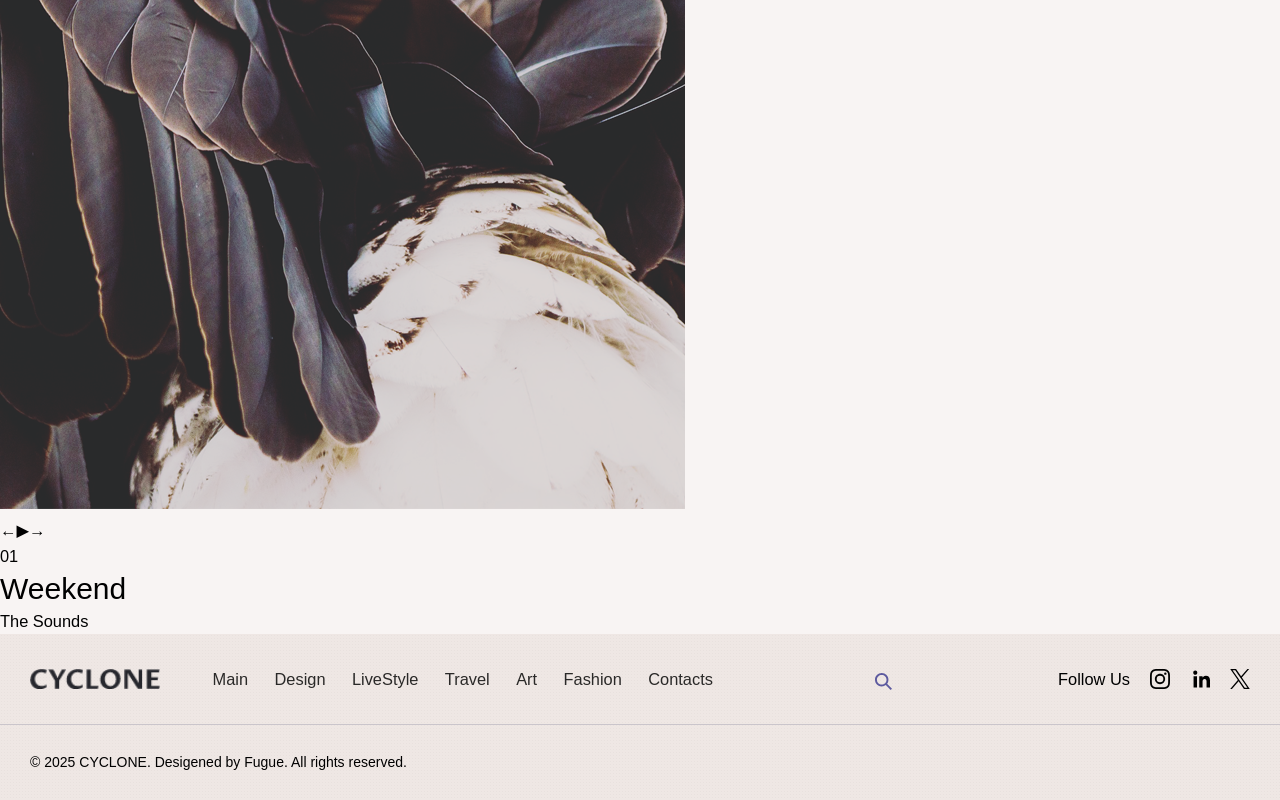
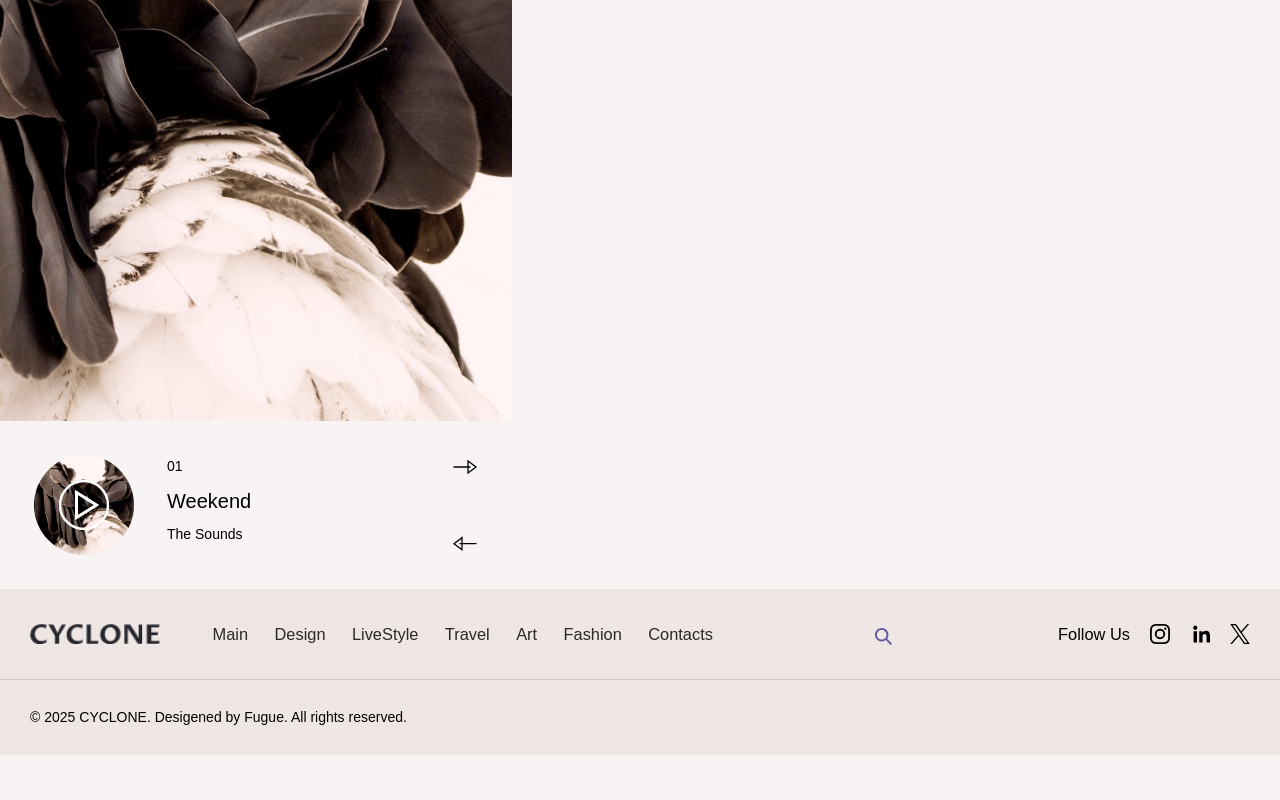
Before and after one commit to nazarenko-by/Cyclone-react, a Next.js app: page / in a window 1280 px wide. Shown: the part 1577-2377 px from the top of the page. After the commit the page ends 2332 px from the top, so only its background shows below. Built offline with nearby package versions, Linux system fonts and the light colour scheme; no server answers; a web font is replaced by a local one.

Commit message:
cyclone react: add sound player

```diff
--- a/src/features/articles/components/ArticleSlider.jsx
+++ b/src/features/articles/components/ArticleSlider.jsx
@@ -12,6 +12,7 @@ import Slide from "@/features/articles/components/Slide"
 import clsx from "clsx"
 
 import { cormorantBoldItalic } from "@/shared/helpers/fonts"
+import ArrowButton from "@/features/ui/ArrowButton"
 
 const ArticleSlider = () => {
 	const navRefs = {
@@ -107,12 +108,7 @@ const SlideButton = forwardRef(({ className, topic, type, number }, ref) => (
 			cormorantBoldItalic.className
 		)}
 	>
-		<div id={`article-slider-button-${type}`} className="article-slider-button" ref={ref}>
-			<svg width="26" height="24" viewBox="0 0 26 24" fill="none">
-				<path d="M2 12H18" stroke="black" strokeWidth="1.3" strokeLinecap="round" />
-				<path d="M16 6L24 12L16 18Z" stroke="black" strokeWidth="1.3" fill="none" />
-			</svg>
-		</div>
+		<ArrowButton type={type} className="article-slider-button" ref={ref} id={`article-slider-button-${type}`} />
 		<div className="article-slider-theme text-fade-1">{topic?.title}</div>
 		<div className="article-slider-tags">
 			{Array.isArray(topic?.tag) &&
--- a/src/features/main/components/MainSection.jsx
+++ b/src/features/main/components/MainSection.jsx
@@ -1,8 +1,8 @@
 "use client"
 
 import React from "react"
-import MainArticle from "./MainArticle"
-import MainSlider from "./MainSlider"
+import MainArticle from "@/features/main/components/MainArticle"
+import SoundPlayer from "@/features/main/components/SoundPlayer"
 
 import "@/styles/components/mainSection.scss"
 
@@ -11,7 +11,7 @@ const MainSection = () => {
 		<section className="main-section">
 			<div className="main-section-container">
 				<MainArticle />
-				<MainSlider />
+				<SoundPlayer />
 			</div>
 		</section>
 	)
--- a/src/features/main/components/MainSlider.jsx
+++ /dev/null
@@ -1,69 +0,0 @@
-"use client"
-
-import React, { useState, useRef, useEffect } from "react"
-import { SOUND } from "@/features/main/helper/sound"
-
-const MainSlider = () => {
-	const [current, setCurrent] = useState(0)
-	const audioRef = useRef(null)
-
-	const handleNext = () => {
-		setCurrent((prev) => (prev + 1) % SOUND.length)
-	}
-
-	const handlePrev = () => {
-		setCurrent((prev) => (prev - 1 + SOUND.length) % SOUND.length)
-	}
-
-	const togglePlay = () => {
-		const audio = audioRef.current
-		if (audio.paused) {
-			audio.play()
-		} else {
-			audio.pause()
-		}
-	}
-
-	const currentSound = SOUND[current]
-
-	useEffect(() => {
-		if (audioRef.current) {
-			audioRef.current.load()
-		}
-	}, [current])
-
-	return (
-		<div className="main-slider">
-			<div className="main-slider__image">
-				<img src={currentSound.image} alt={currentSound.soundName} />
-			</div>
-
-			<div className="main-slider__controls">
-				<button onClick={handlePrev} className="main-slider__btn">
-					←
-				</button>
-
-				<button onClick={togglePlay} className="main-slider__play">
-					▶
-				</button>
-
-				<button onClick={handleNext} className="main-slider__btn">
-					→
-				</button>
-			</div>
-
-			<div className="main-slider__info">
-				<p className="main-slider__number">{String(currentSound.id).padStart(2, "0")}</p>
-				<h3 className="main-slider__name">{currentSound.soundName}</h3>
-				<p className="main-slider__author">{currentSound.autor}</p>
-			</div>
-
-			<audio ref={audioRef} controls={false}>
-				<source src={currentSound.audio[0]} type="audio/mpeg" />
-				<source src={currentSound.audio[1]} type="audio/webm" />
-			</audio>
-		</div>
-	)
-}
-
-export default MainSlider
--- /dev/null
+++ b/src/features/main/components/SoundPlayer.jsx
@@ -0,0 +1,87 @@
+"use client"
+
+import React, { useState, useRef, useEffect } from "react"
+import Image from "next/image"
+
+import { SOUND } from "@/features/main/helper/sound"
+import ArrowButton from "@/features/ui/ArrowButton"
+
+const SoundPlayer = () => {
+	const [isPlaying, setIsPlaying] = useState(false)
+	const [current, setCurrent] = useState(0)
+	const audioRef = useRef(null)
+
+	const handleNext = () => {
+		setCurrent((prev) => (prev + 1) % SOUND.length)
+	}
+
+	const handlePrev = () => {
+		setCurrent((prev) => (prev - 1 + SOUND.length) % SOUND.length)
+	}
+
+	const togglePlay = () => {
+		const audio = audioRef.current
+		if (audio.paused) {
+			setIsPlaying(true)
+			audio.play()
+		} else {
+			setIsPlaying(false)
+			audio.pause()
+		}
+	}
+
+	const currentSound = SOUND[current]
+
+	useEffect(() => {
+		if (audioRef.current) {
+			audioRef.current.load()
+		}
+	}, [current])
+
+	console.log(audioRef?.current?.paused)
+
+	return (
+		<div className="sound-player unselectable">
+			<div className="sound-player-full-img">
+				<Image fill style={{ objectFit: "cover" }} src={currentSound.image} alt={currentSound.soundName} />
+			</div>
+			<div className="sound-player-audio-controls">
+				<div className="sound-player-control" style={{ backgroundImage: `url(${currentSound.image})` }}>
+					<button
+						className="sound-player-play-button"
+						onClick={togglePlay}
+						title={isPlaying ? "Pause" : "Play"}
+					>
+						<svg
+							width="50%"
+							height="50%"
+							viewBox="0 0 100 100"
+							fill="none"
+							xmlns="http://www.w3.org/2000/svg"
+						>
+							<circle cx="50" cy="50" r="48" className="circle" stroke="white" strokeWidth="5" />
+							<path
+								stroke="white"
+								strokeWidth="6"
+								d={isPlaying ? "M 30,25 L 30,75 M 70,75 L 70,25 Z" : "M 35,25 L 35,75 L 75,50 Z"}
+							/>
+							{/* { isPlaying ? <path d="M 30,25 L 30,75 M 70,75 L 70,25 Z" stroke="black" strokeWidth="2" /> : <path d="M 35,25 L 35,75 L 75,50 Z" fill="white" /> } */}
+						</svg>
+					</button>
+				</div>
+
+				<p className="sound-player-number text-sm">{String(currentSound.id).padStart(2, "0")}</p>
+				<h3 className="sound-player-name text-md">{currentSound.soundName}</h3>
+				<p className="sound-player-author text-sm">{currentSound.author}</p>
+				<ArrowButton type="next" onClick={handlePrev} />
+				<ArrowButton type="prev" onClick={handleNext} />
+			</div>
+			<audio ref={audioRef} controls={false}>
+				<source src={currentSound.audio[0]} type="audio/mpeg" />
+				<source src={currentSound.audio[1]} type="audio/webm" />
+			</audio>
+		</div>
+	)
+}
+
+export default SoundPlayer
--- a/src/features/main/helper/sound.js
+++ b/src/features/main/helper/sound.js
@@ -4,13 +4,13 @@ export const SOUND = [
 		image: "/images/sound.png",
 		audio: ["/audio/The_Sounds-Weekend.mp3", "The_Sounds-Weekend.webm"],
 		soundName: "Weekend",
-		autor: "The Sounds",
+		author: "The Sounds",
 	},
 	{
 		id: 2,
 		image: "/images/welcome_home.png",
 		audio: ["/audio/Radical_face-welcome_home(cover).mp3", "The_Sounds-Weekend.webm"],
 		soundName: "Welcome Home (cover)",
-		autor: "Radical Face",
+		author: "Radical Face",
 	},
 ]
--- /dev/null
+++ b/src/features/ui/ArrowButton/index.jsx
@@ -0,0 +1,15 @@
+import clsx from "clsx"
+import React, { forwardRef } from "react"
+
+const ArrowButton = forwardRef(({ type, onClick, className, id }, ref) => {
+	return (
+		<div id={id} className={clsx(`arrow-button arrow-button-${type}`, className)} ref={ref} onClick={onClick}>
+			<svg width="26" height="24" viewBox="0 0 26 24" fill="none">
+				<path d="M2 12H18" stroke="black" strokeWidth="1.3" strokeLinecap="round" />
+				<path d="M16 6L24 12L16 18Z" stroke="black" strokeWidth="1.3" fill="none" />
+			</svg>
+		</div>
+	)
+})
+
+export default ArrowButton
--- a/src/features/ui/FollowUs/index.jsx
+++ b/src/features/ui/FollowUs/index.jsx
@@ -25,7 +25,7 @@ const socialLinks = [
 const FollowUs = () => {
 	return (
 		<div className="follow-us-container">
-			<p>Follow Us</p>
+			<p className="unselectable">Follow Us</p>
 			<ul className="follow-us-list">
 				{socialLinks.map((link) => (
 					<li key={link.name}>
--- a/src/styles/components/mainSection.scss
+++ b/src/styles/components/mainSection.scss
@@ -77,6 +77,62 @@
     justify-content: space-between;
 }
 
+.sound-player {
+    display: flex;
+    flex-direction: column;
+    height: 100vh;
+    align-items: center;
+    justify-content: center;
+}
+
+.sound-player-full-img {
+    width: 100%;
+    height: 100%;
+    position: relative;
+}
+
+.sound-player-audio-controls {
+    display: grid;
+    width: 100%;
+    grid-template-columns: auto minmax(auto, 1fr) auto;
+    grid-template-rows: auto auto auto auto;
+    gap: 0 15px;
+    padding: 5px;
+}
+
+
+.sound-player-control {
+    grid-area: 1 / 1 / 4 / 2;
+    width: 50px;
+    height: 50px;
+    border-radius: 50%;
+    display: flex;
+    justify-content: center;
+    align-items: center;
+    line-height: 0;
+    background-size: cover;
+}
+
+.sound-player-number {
+    grid-area: 1 / 2 / 2 / 3;
+}
+
+.sound-player-name {
+    grid-area: 2 / 2 / 3 / 3;
+}
+
+.sound-player-author {
+    grid-area: 3 / 2 / 4 / 3;
+}
+
+.arrow-button-next {
+    grid-area: 1 / 3 / 2/ 4;
+}
+
+.arrow-button-prev {
+    grid-area: 3 / 3 / 4 / 4;
+}
+
 @media (max-width: 767px) {
     .main-article {
         padding: 20px 5px 20px 0;
@@ -92,10 +148,33 @@
 
 @media (min-width: 768px) {
     .main-article {
+        flex-basis: 60%;
         padding: 100px 40px 100px 0;
     }
-
     .paginator {
         padding: 40px;
     }
+    .sound-player {
+        flex-basis: 40%;
+    }
 }
+
+@media (min-width: 1024px) {
+    .sound-player-control {
+        width: 100px;
+        height: 100px;
+    }
+}
+
+@media (min-width: 1024px) {
+    .sound-player-audio-controls {
+        padding: 17px;
+    }
+}
+
+@media (min-width: 1200px) {
+    .sound-player-audio-controls {
+        padding: 34px;
+        gap: 0 33px;
+    }
+}
--- a/src/styles/components/slider.scss
+++ b/src/styles/components/slider.scss
@@ -247,6 +247,11 @@
             transform: rotate(180deg);
         }
     }
+    .article-slider-prev-container {
+        .article-slider-button {
+            transform: unset;
+        }
+    }
     .article-slider-prev-container,
     .article-slider-next-container {
         position: relative;
@@ -274,9 +279,6 @@
             min-height: 85px;
             text-align: center;
         }
-    }
-    .article-slider-button {
-        cursor: pointer;
     }
     .article-slide-content {
         padding: 15px 25px;
--- a/src/styles/globals.scss
+++ b/src/styles/globals.scss
@@ -1,5 +1,5 @@
 @use 'variables' as *;
-@use "text";
+@use 'text' as *;
 
 * {
   box-sizing: border-box;
@@ -207,6 +207,18 @@ button {
   animation: spin 5s linear 0s infinite;
 }
 
+.arrow-button {
+  cursor: pointer;
+  line-height: 0;
+  width: fit-content;
+  &:hover svg path {
+    stroke: #918e8b;
+  }
+  &.arrow-button-prev {
+    transform: rotate(180deg);
+  }
+}
+
 @keyframes spin {
   from {
     transform: rotate(0deg);
```
Also changed, not shown: public/images/sound.png.
